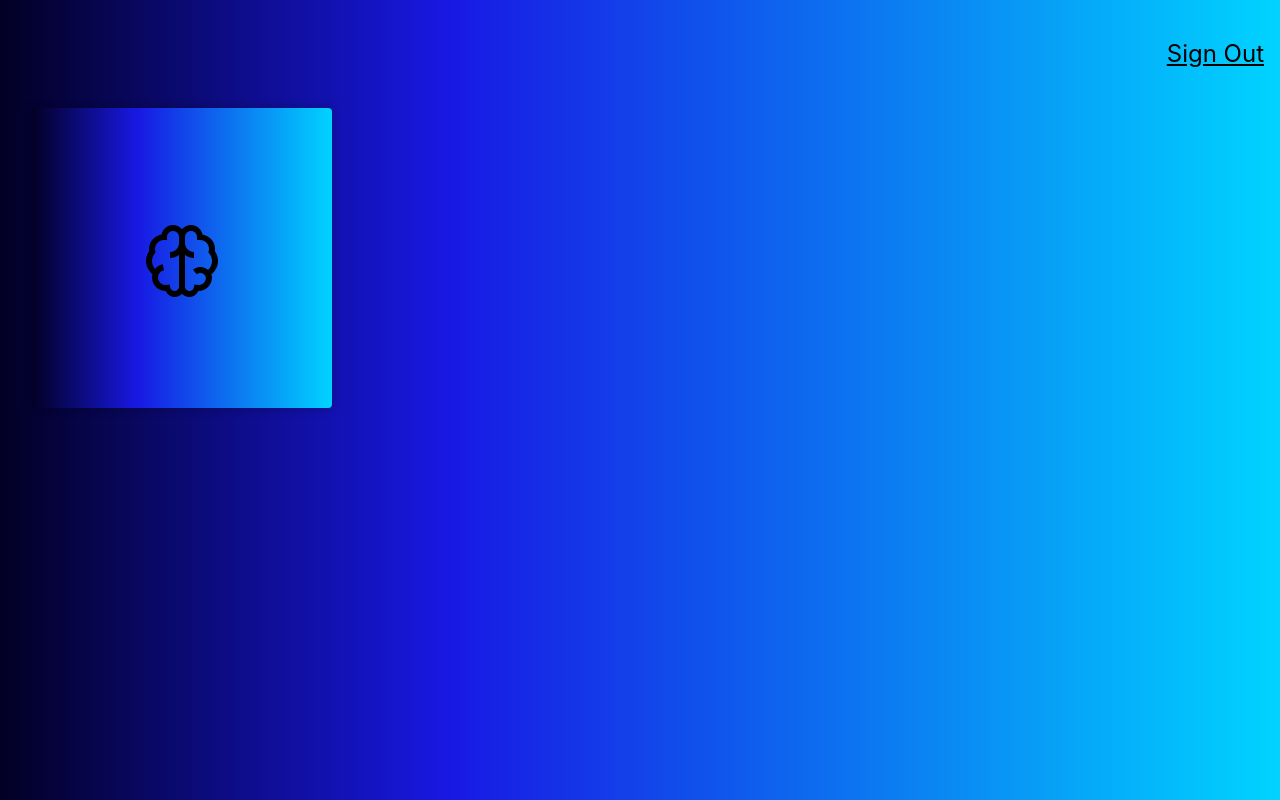
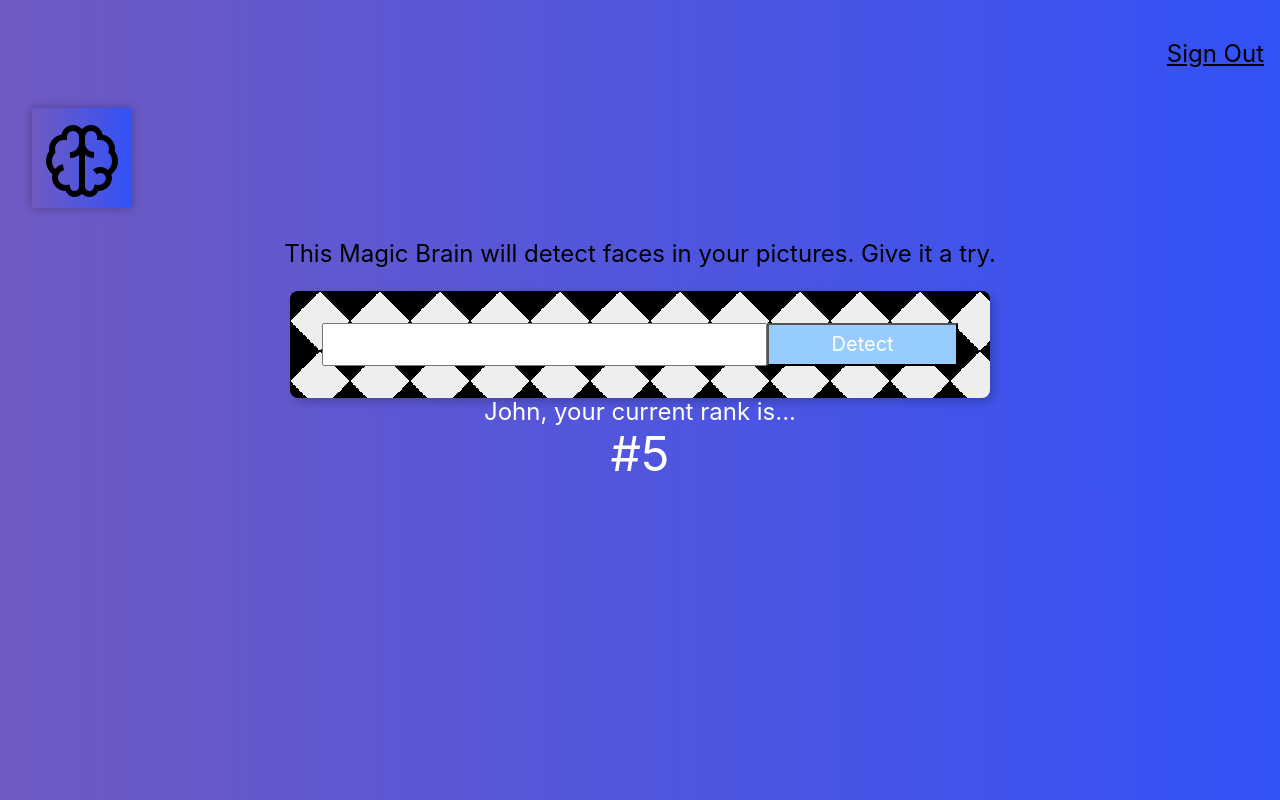
Before and after one commit to jhnlee817/Final-Project, a React (Create React App) app in the folder final-project/: page / in a window 1280 px wide. Built offline with nearby package versions, Linux system fonts and the light colour scheme.

Commit message:
make imagelinkform with some text filler

```diff
--- a/final-project/src/App.css
+++ b/final-project/src/App.css
@@ -1,5 +1,10 @@
 .App {
   text-align: center;
+}
+
+.center {
+  display: flex;
+  justify-content: center;
 }
 
 .App-logo {
--- a/final-project/src/App.js
+++ b/final-project/src/App.js
@@ -1,6 +1,8 @@
 import React, { Component } from 'react';
 import Navigation from './components/navigation/Navigation';
 import Logo from './components/Logo/Logo';
+import ImageLinkForm from './components/ImageLinkForm/ImageLinkForm';
+import Rank from './components/Rank/Rank';
 import './App.css';
 
 class App extends Component {
@@ -9,8 +11,9 @@ class App extends Component {
       <div className="App">
         <Navigation />
         <Logo />
-        {/* {<ImageLinkForm />
-        <FaceRecognition />} */}
+        <ImageLinkForm />
+        <Rank />
+        {/* {<FaceRecognition />} */}
       </div>
     )
   }
--- /dev/null
+++ b/final-project/src/components/ImageLinkForm/ImageLinkForm.css
@@ -0,0 +1,7 @@
+.form {
+    width: 700px;
+    background-color: #eee;
+    background-image: linear-gradient(45deg, black 25%, transparent 25%, transparent 75%, black 75%, black),
+        linear-gradient(-45deg, black 25%, transparent 25%, transparent 75%, black 75%, black);
+    background-size: 60px 60px;
+}
--- /dev/null
+++ b/final-project/src/components/ImageLinkForm/ImageLinkForm.js
@@ -0,0 +1,21 @@
+import React from 'react';
+import './ImageLinkForm.css';
+
+
+const ImageLinkForm = () => {
+    return (
+        <div>
+            <p className='f3'>
+                {'This Magic Brain will detect faces in your pictures. Give it a try.'}
+            </p>
+            <div className='center'>
+                <div className='form center pa4 br3 shadow-5'>
+                    <input className='f4 pa2 w-70 center' type='text' />
+                    <button className='w-30 grow f4 link ph3 pv2 dib white bg-light-blue'>Detect</button>
+                </div>
+            </div>
+        </div>
+    );
+};
+
+export default ImageLinkForm;
--- a/final-project/src/components/Logo/Logo.css
+++ b/final-project/src/components/Logo/Logo.css
@@ -1,3 +1,4 @@
 .tilt {
-    background: linear-gradient(90deg, rgba(2,0,36,1) 0%, rgba(24,24,227,1) 35%, rgba(0,212,255,1) 100%);
+    background: rgb(2,0,36);
+    background: linear-gradient(90deg, rgba(2,0,36,1) 0%, rgba(111,90,194,1) 0%, rgba(50,81,247,1) 100%);
 }
--- a/final-project/src/components/Logo/Logo.js
+++ b/final-project/src/components/Logo/Logo.js
@@ -5,9 +5,9 @@ import './Logo.css';
 
 const Logo = () => {
     return (
-        <div className='ma4 mt0' style={{ maxWidth: '300px'}}>
+        <div className='ma4 mt0' style={{ maxHeight: '100px', maxWidth: '100px'}}>
             <Tilt>
-                <div className='tilt br2 shadow-2'  style={{ display: 'flex', justifyContent: 'center', alignItems: 'center', height: '300px', maxWidth: '300px'}}>
+                <div className='tilt br2 shadow-2'  style={{ display: 'flex', justifyContent: 'center', alignItems: 'center', height: '100px', maxWidth: '100px'}}>
                     <img style={{paddingTop:'5px'}} alt='logo' src={brain}></img>
                 </div>
             </Tilt>
--- /dev/null
+++ b/final-project/src/components/Rank/Rank.js
@@ -0,0 +1,16 @@
+import React from 'react';
+
+const Rank = () => {
+    return (
+        <div>
+            <div className='white f3'>
+                {'John, your current rank is...'}
+            </div>
+            <div className ='white f1'>
+                {'#5'}
+            </div>
+        </div>
+    )
+}
+
+export default Rank;
--- a/final-project/src/index.css
+++ b/final-project/src/index.css
@@ -4,9 +4,14 @@ body {
   font-family: -apple-system, BlinkMacSystemFont, 'Segoe UI', 'Roboto', 'Oxygen',
     'Ubuntu', 'Cantarell', 'Fira Sans', 'Droid Sans', 'Helvetica Neue',
     sans-serif;
-    background: linear-gradient(90deg, rgba(2,0,36,1) 0%, rgba(24,24,227,1) 35%, rgba(0,212,255,1) 100%);
+    background: rgb(2,0,36);
+    background: linear-gradient(90deg, rgba(2,0,36,1) 0%, rgba(111,90,194,1) 0%, rgba(50,81,247,1) 100%);
   -webkit-font-smoothing: antialiased;
   -moz-osx-font-smoothing: grayscale;
+}
+
+button {
+  cursor: pointer;
 }
 
 code {
```
